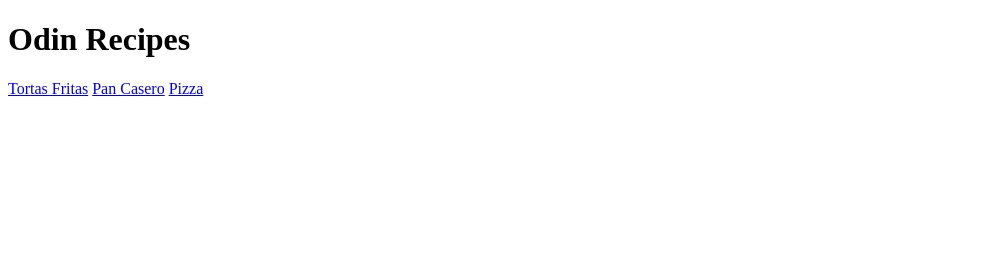
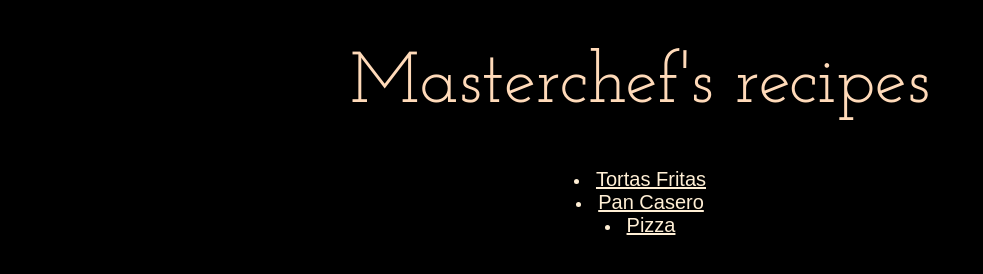
Before and after one commit to Aldeux/odin-recipes, a plain HTML site: page index.html in a window 1280 px wide. Shown: the whole page, without its empty margins (0-983 px from the left). Drawn offline with Linux system fonts and the light colour scheme.

Commit message:
Add style.css and edit html files

```diff
--- a/index.html
+++ b/index.html
@@ -1,14 +1,21 @@
 <!DOCTYPE html>
 <html lang="en">
     <head>
+        <link rel="stylesheet" href="style.css"/>
         <meta charset="utf-8">
-        <title>Odin recipes</title>
+        <title>Recipes</title>
+        <link rel="preconnect" href="https://fonts.googleapis.com">
+        <link rel="preconnect" href="https://fonts.gstatic.com" crossorigin>
+        <link href="https://fonts.googleapis.com/css2?family=Josefin+Slab:ital,wght@0,100;0,300;0,400;0,700;1,100;1,300;1,400;1,700&display=swap" rel="stylesheet">
     </head>
 
     <body>
-        <h1>Odin Recipes</h1>
-        <a href="recipes/torta-fritas.html">Tortas Fritas</a>
-        <a href="recipes/pan-casero.html">Pan Casero</a>
-        <a href="recipes/pizza.html">Pizza</a>
+        <h1 class="center title">Masterchef's recipes</h1>
+        <uo class="center">
+            <li><a class="center" href="recipes/torta-fritas.html">Tortas Fritas</a></li>
+            <li><a href="recipes/pan-casero.html">Pan Casero</a></li>
+            <li><a href="recipes/pizza.html">Pizza</a></li>
+        </uo>
+
     </body>
 </html>
--- /dev/null
+++ b/style.css
@@ -0,0 +1,40 @@
+*{
+    background-color: black;
+    color:papayawhip;
+    font-family: Arial, Helvetica, sans-serif
+}
+
+.center{
+    text-align: center;
+}
+
+.justify{
+    text-align: justify;
+}
+
+h1,.title{
+    font-family: "Josefin Slab","Arial","Helvetica",sans-serif;
+    font-weight: 400;
+    font-size: 72px;
+    color: peachpuff;
+}
+
+h1{
+    font-family: Georgia, 'Times New Roman', Times, serif;
+    font-size: 40px;
+}
+
+a{
+    color: papayawhip;
+    font-size: 20px;
+}
+
+img.vertical{
+    height: 300px;
+    width: auto;
+}
+
+img.horizontal{
+    height: auto;
+    width: 300px;
+}
```
Also changed, not shown: recipes/pan-casero.html (+2 -1 lines), recipes/pizza.html (+2 -1 lines), recipes/torta-fritas.html (+4 -3 lines).
